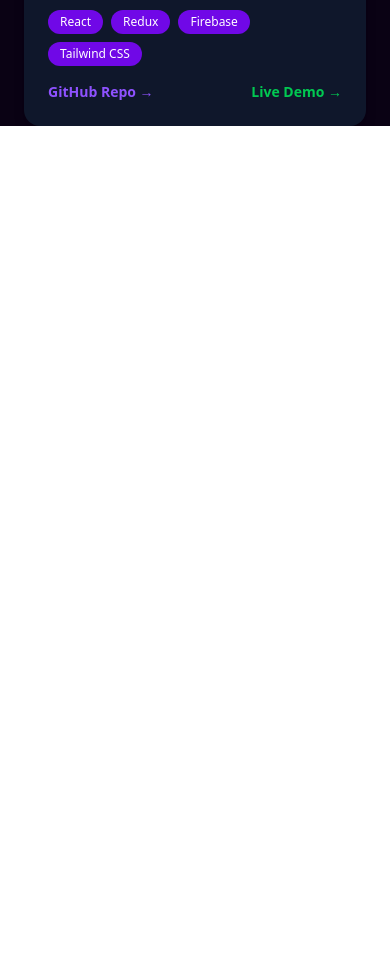
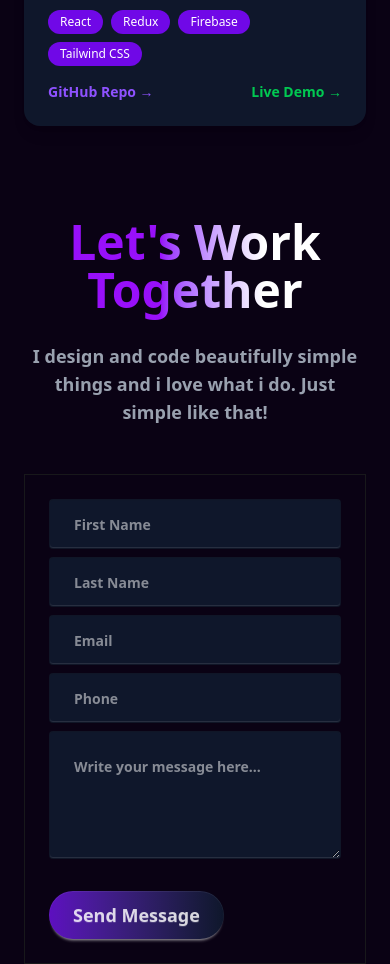
Before and after one commit to adibahbab4108/portfolio, a React (Vite) app: page / in a window 390 px wide. Shown: the part 6320-7284 px from the top of the page. Before the commit the page ends 6446 px from the top, so only its background shows below. Built offline with nearby package versions, Linux system fonts and the light colour scheme.

Commit message:
contact section added

```diff
--- a/src/MainLayout.jsx
+++ b/src/MainLayout.jsx
@@ -4,6 +4,7 @@ import Hero from "./components/Hero/Hero";
 import Navbar from "./components/Navbar/Navbar";
 import Projects from "./components/Projects/Projects";
 import Skills from "./components/Skills/Skills";
+import ContactMe from "./components/ContactMe/ContactMe"
 
 const MainLayout = () => {
     return (
@@ -21,6 +22,7 @@ const MainLayout = () => {
                     <Education/>
                     <Skills />
                     <Projects/>
+                    <ContactMe/>
                 </div>
             </div>
         </div>
--- /dev/null
+++ b/src/components/ContactMe/ContactMe.jsx
@@ -0,0 +1,38 @@
+import SectionTitle from "../shared/SectionTitle";
+
+const ContactMe = () => {
+    return (
+        <div id="contact">
+            <SectionTitle title="Let's Work Together" subtitle="I design and code beautifully simple things and i love what i do. Just simple like that!" />
+            <div className="">
+                <div className="border">
+                    <form className="card-body">
+                        <div className="grid md:grid-cols-2 grid-cols-1 gap-2">
+                            <div className="">
+                                <input type="text" placeholder="First Name" className="w-full input  bg-slate-900 text-white p-6 font-bold" required />
+                            </div>
+                            <div className="form-control">
+                                <input type="text" placeholder="Last Name" className="w-full input input-bordered bg-slate-900 text-white p-6 font-bold" />
+                            </div>
+                            <div className="">
+                                <input type="email" placeholder="Email" className="w-full input input-bordered bg-slate-900 text-white p-6 font-bold" required />
+                            </div>
+                            <div className="form-control">
+                                <input type="text" placeholder="Phone" className="w-full input input-bordered bg-slate-900 text-white p-6 font-bold" required />
+                            </div>
+                        </div>
+                        <textarea placeholder="Write your message here..." className="input input-bordered w-full bg-slate-900 text-white p-6 h-32 font-bold" required />
+                        <div className="form-control mt-6">
+                            <button className="customized-btn">Send Message</button>
+                        </div>
+                    </form>
+                </div>
+                <div>
+
+                </div>
+            </div>
+        </div>
+    );
+};
+
+export default ContactMe;
```
